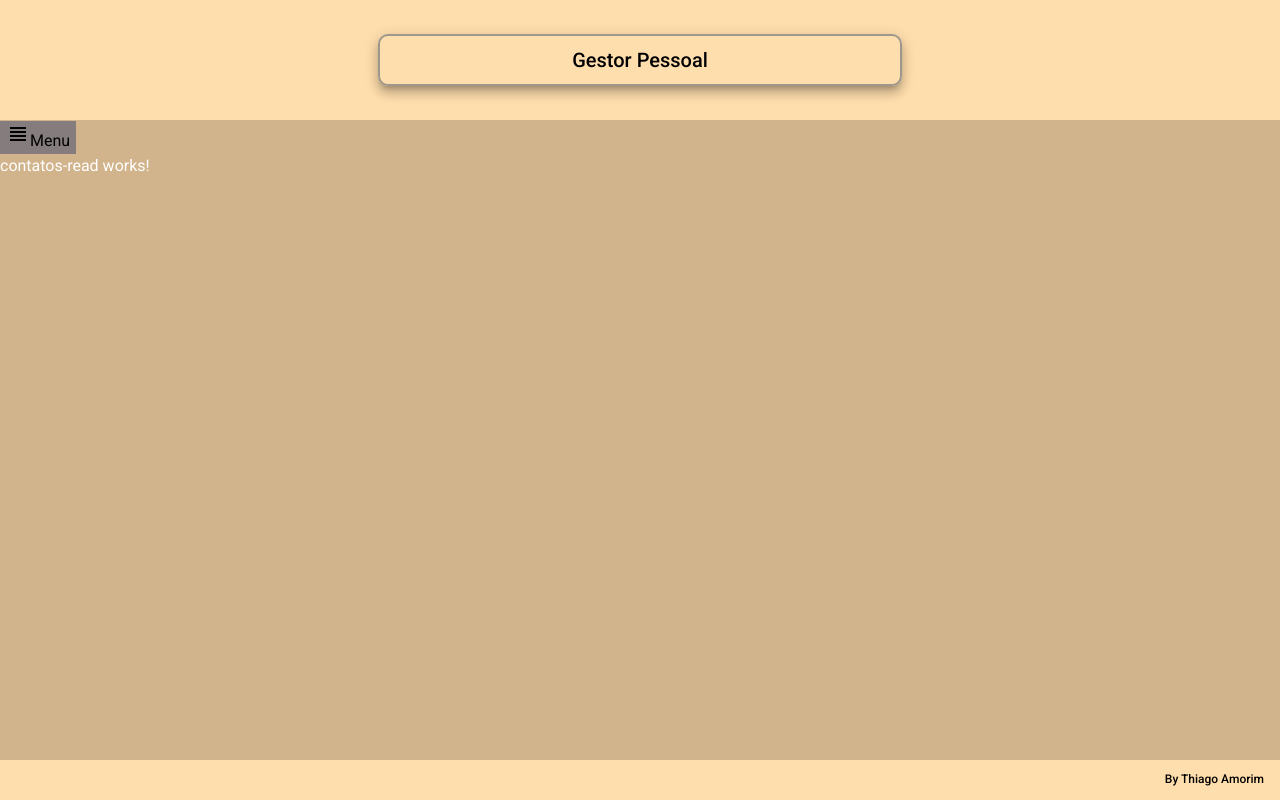
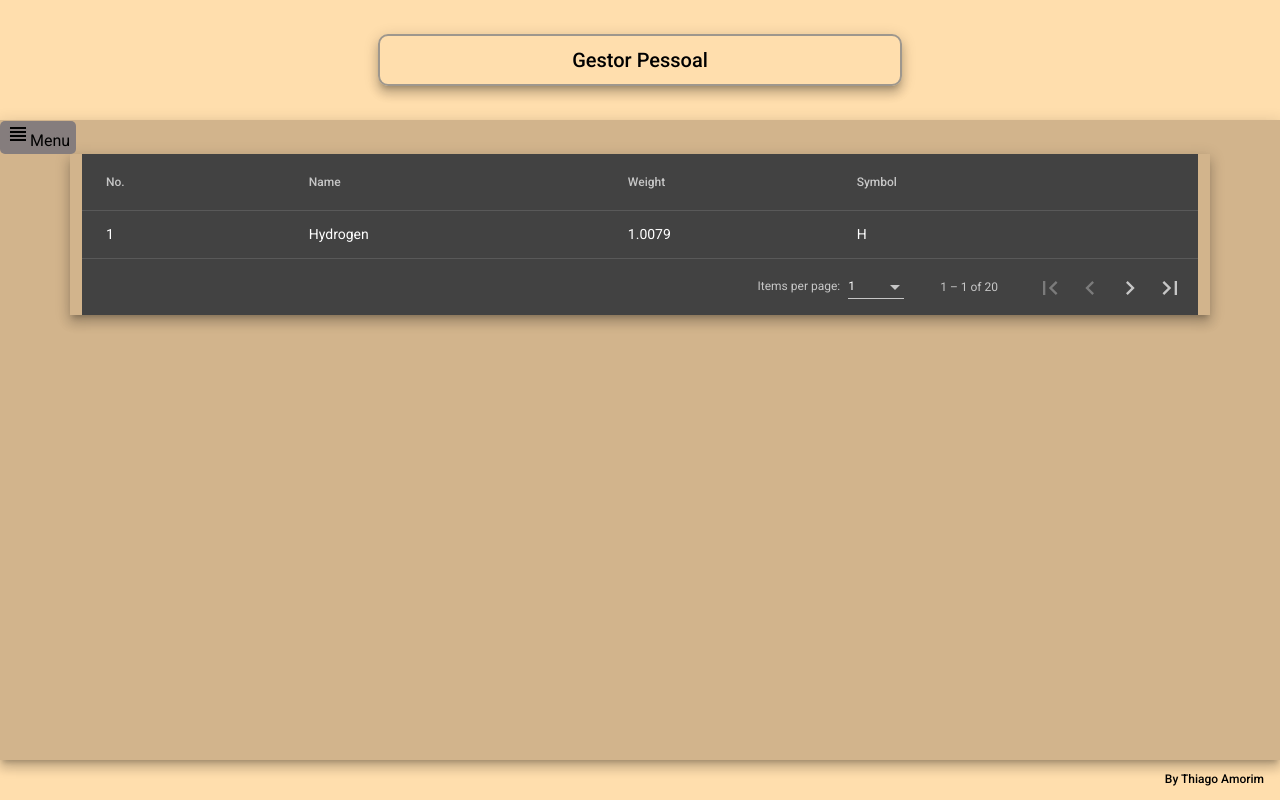
Before and after one commit to XaVeZ-cmd/agendaTelefonica2-frontEnd, an Angular app: page /contatos in a window 1280 px wide. Built offline with nearby package versions, Linux system fonts and the light colour scheme.

Commit message:
Reformular o contato-read e formulario

```diff
--- a/src/app/views/components/contatos/contatos-read/contatos-read.component.css
+++ b/src/app/views/components/contatos/contatos-read/contatos-read.component.css
@@ -0,0 +1,9 @@
+.container {
+    width: 90%;
+    margin-right: auto;
+    margin-left: auto;
+}
+
+table {
+    width: 100%;
+}
--- a/src/app/views/components/contatos/contatos-read/contatos-read.component.html
+++ b/src/app/views/components/contatos/contatos-read/contatos-read.component.html
@@ -1 +1,34 @@
-<p>contatos-read works!</p>
+<div class="mat-elevation-z8 container">
+    <table mat-table [dataSource]="dataSource">
+
+        <!-- Position Column -->
+        <ng-container matColumnDef="position">
+            <th mat-header-cell *matHeaderCellDef> No. </th>
+            <td mat-cell *matCellDef="let element"> {{element.position}} </td>
+        </ng-container>
+
+        <!-- Name Column -->
+        <ng-container matColumnDef="name">
+            <th mat-header-cell *matHeaderCellDef> Name </th>
+            <td mat-cell *matCellDef="let element"> {{element.name}} </td>
+        </ng-container>
+
+        <!-- Weight Column -->
+        <ng-container matColumnDef="weight">
+            <th mat-header-cell *matHeaderCellDef> Weight </th>
+            <td mat-cell *matCellDef="let element"> {{element.weight}} </td>
+        </ng-container>
+
+        <!-- Symbol Column -->
+        <ng-container matColumnDef="symbol">
+            <th mat-header-cell *matHeaderCellDef> Symbol </th>
+            <td mat-cell *matCellDef="let element"> {{element.symbol}} </td>
+        </ng-container>
+
+        <tr mat-header-row *matHeaderRowDef="displayedColumns"></tr>
+        <tr mat-row *matRowDef="let row; columns: displayedColumns;"></tr>
+    </table>
+
+    <mat-paginator [pageSizeOptions]="[1, 3, 5, 10, 20, 50, 100]" showFirstLastButtons aria-label="Select page of periodic elements">
+    </mat-paginator>
+</div>
--- a/src/app/views/components/contatos/contatos-read/contatos-read.component.ts
+++ b/src/app/views/components/contatos/contatos-read/contatos-read.component.ts
@@ -1,15 +1,49 @@
-import { Component, OnInit } from '@angular/core';
+import { AfterViewInit, Component, ViewChild } from '@angular/core';
+import { MatPaginator } from '@angular/material/paginator';
+import { MatTableDataSource } from '@angular/material/table';
 
 @Component({
   selector: 'app-contatos-read',
   templateUrl: './contatos-read.component.html',
   styleUrls: ['./contatos-read.component.css']
 })
-export class ContatosReadComponent implements OnInit {
+export class ContatosReadComponent implements AfterViewInit {
+  displayedColumns: string[] = ['position', 'name', 'weight', 'symbol'];
+  dataSource = new MatTableDataSource<PeriodicElement>(ELEMENT_DATA);
 
-  constructor() { }
+  @ViewChild(MatPaginator) paginator!: MatPaginator;
 
-  ngOnInit(): void {
+  ngAfterViewInit() {
+    this.dataSource.paginator = this.paginator;
   }
+}
 
+export interface PeriodicElement {
+  name: string;
+  position: number;
+  weight: number;
+  symbol: string;
 }
+
+const ELEMENT_DATA: PeriodicElement[] = [
+  {position: 1, name: 'Hydrogen', weight: 1.0079, symbol: 'H'},
+  {position: 2, name: 'Helium', weight: 4.0026, symbol: 'He'},
+  {position: 3, name: 'Lithium', weight: 6.941, symbol: 'Li'},
+  {position: 4, name: 'Beryllium', weight: 9.0122, symbol: 'Be'},
+  {position: 5, name: 'Boron', weight: 10.811, symbol: 'B'},
+  {position: 6, name: 'Carbon', weight: 12.0107, symbol: 'C'},
+  {position: 7, name: 'Nitrogen', weight: 14.0067, symbol: 'N'},
+  {position: 8, name: 'Oxygen', weight: 15.9994, symbol: 'O'},
+  {position: 9, name: 'Fluorine', weight: 18.9984, symbol: 'F'},
+  {position: 10, name: 'Neon', weight: 20.1797, symbol: 'Ne'},
+  {position: 11, name: 'Sodium', weight: 22.9897, symbol: 'Na'},
+  {position: 12, name: 'Magnesium', weight: 24.305, symbol: 'Mg'},
+  {position: 13, name: 'Aluminum', weight: 26.9815, symbol: 'Al'},
+  {position: 14, name: 'Silicon', weight: 28.0855, symbol: 'Si'},
+  {position: 15, name: 'Phosphorus', weight: 30.9738, symbol: 'P'},
+  {position: 16, name: 'Sulfur', weight: 32.065, symbol: 'S'},
+  {position: 17, name: 'Chlorine', weight: 35.453, symbol: 'Cl'},
+  {position: 18, name: 'Argon', weight: 39.948, symbol: 'Ar'},
+  {position: 19, name: 'Potassium', weight: 39.0983, symbol: 'K'},
+  {position: 20, name: 'Calcium', weight: 40.078, symbol: 'Ca'},
+];
--- /dev/null
+++ b/src/app/views/components/contatos/contatos-read/formulario-busca/formulario-busca.component.html
@@ -0,0 +1 @@
+<p>formulario-busca works!</p>
--- a/src/app/views/components/home/home.component.css
+++ b/src/app/views/components/home/home.component.css
@@ -3,4 +3,7 @@
     position: absolute;
     height: 72%;
     padding-bottom: 0;
+    filter: alpha(opacity=50);
+    filter: progid: DXImageTransform.Microsoft.Alpha(opacity=0.5);
+    opacity: .50;
 }
--- a/src/app/views/components/templates/navbar/navbar.component.css
+++ b/src/app/views/components/templates/navbar/navbar.component.css
@@ -8,9 +8,15 @@
 
 .sidenav {
     background-color: #857d7d;
+    border-radius: 20px;
 }
 
 button {
     border: 0;
     background-color: #857d7d;
+    border-radius: 5px;
 }
+
+a {
+    border-radius: 5px;
+}
--- a/src/app/views/components/templates/navbar/navbar.component.html
+++ b/src/app/views/components/templates/navbar/navbar.component.html
@@ -1,4 +1,4 @@
-<mat-drawer-container class="navbar" autosize>
+<mat-drawer-container class="navbar mat-elevation-z8" autosize>
     <mat-drawer #drawer class="sidenav" mode="side">
         <mat-nav-list class="nav-list">
             <a mat-list-item routerLink="">
```
Also changed, not shown: src/app/app.module.ts (+8 -1 lines), src/app/views/components/contatos/contatos-read/formulario-busca/formulario-busca.component.ts (added, +15 -0 lines), src/app/views/components/contatos/contatos-read/formulario-busca/formulario-busca.component.css (added).
